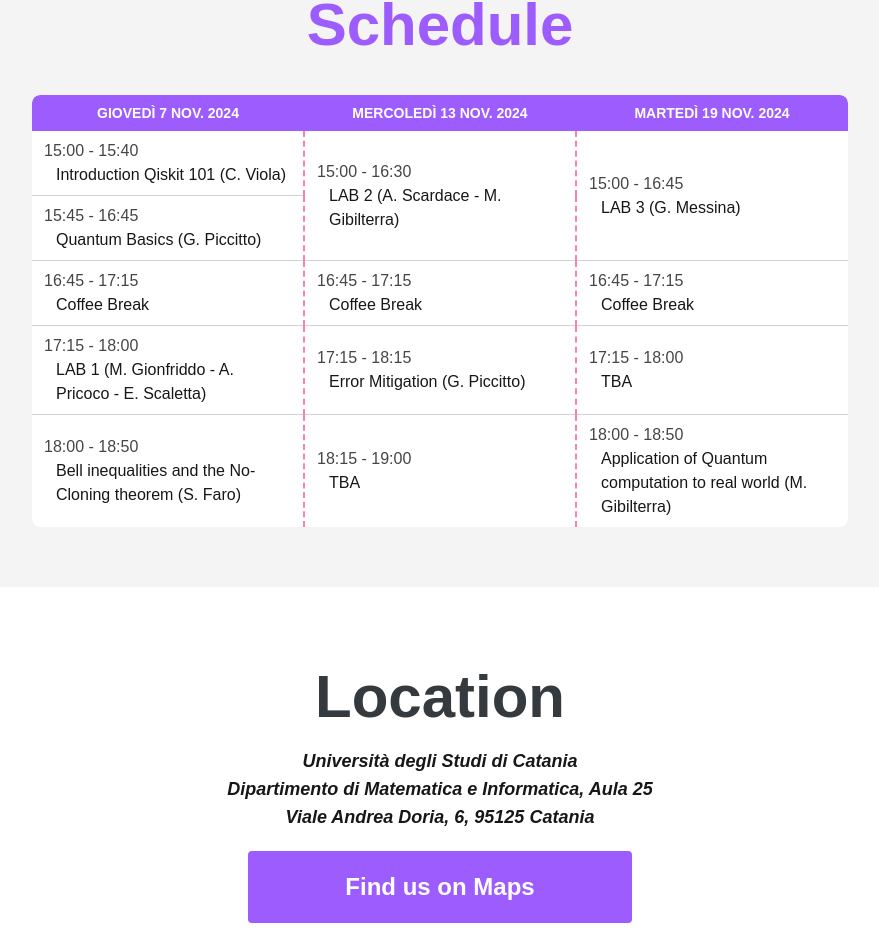
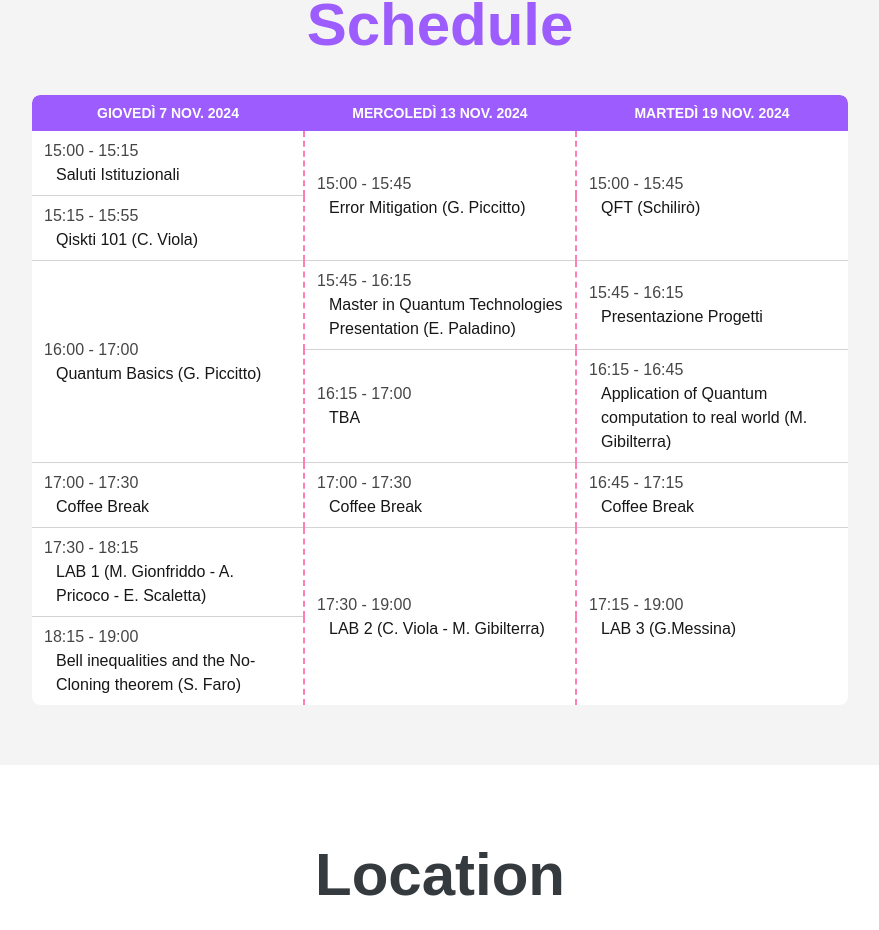
Before and after one commit to cataniaqiskitfallfest2024/qiskitfallfest2024-catania, a Next.js app: page /cataniaqiskitfallfest/ in a window 1280 px wide. Shown: the part 3223-4153 px from the top of the page, without its empty margins (200-1079 px from the left). Built offline with nearby package versions, Linux system fonts and the light colour scheme.

Commit message:
Update Schedule

```diff
--- a/app/components/schedule/Schedule.jsx
+++ b/app/components/schedule/Schedule.jsx
@@ -19,28 +19,35 @@ const Schedule = () => {
             </tr>
           </thead>
           <tbody className="text-xs md:text-base font-light">
-            <tr style={{height: '4rem', borderBottom: "1px solid lightgray"}}>
-              <td className="py-2 px-3 text-left hover:bg-[#FF7EB5] hover:text-white" style={{borderRight: "2px dashed #FF7EB5"}}><span className="opacity-80">15:00 - 15:40</span><br /> <span className="md:ms-3 block">Introduction Qiskit 101 (C. Viola)</span></td>
-              <td className="py-2 px-3 text-left hover:bg-[#FF7EB5] hover:text-white" style={{borderRight: "2px dashed #FF7EB5"}} rowSpan='2'><span className="opacity-80">15:00 - 16:30</span><br /> <span className="md:ms-3 block">LAB 2 (A. Scardace - M. Gibilterra)</span></td>
-              <td className="py-2 px-3 text-left hover:bg-[#FF7EB5] hover:text-white" rowSpan='2'><span className="opacity-80">15:00 - 16:45</span><br /> <span className="md:ms-3 block">LAB 3 (G. Messina)</span></td>
+          <tr style={{height: '4rem', borderBottom: "1px solid lightgray"}}>
+              <td className="py-2 px-3 text-left hover:bg-[#FF7EB5] hover:text-white" style={{borderRight: "2px dashed #FF7EB5"}}><span className="opacity-80">15:00 - 15:15</span><br /> <span className="md:ms-3 block">Saluti Istituzionali</span></td>
+              <td className="py-2 px-3 text-left hover:bg-[#FF7EB5] hover:text-white" style={{borderRight: "2px dashed #FF7EB5"}} rowSpan='2'><span className="opacity-80">15:00 - 15:45</span><br /> <span className="md:ms-3 block">Error Mitigation (G. Piccitto)</span></td>
+              <td className="py-2 px-3 text-left hover:bg-[#FF7EB5] hover:text-white" rowSpan='2'><span className="opacity-80">15:00 - 15:45</span><br /> <span className="md:ms-3 block">QFT (Schilirò)</span></td>
             </tr>
             <tr style={{height: '4rem', borderBottom: "1px solid lightgray"}}>
-              <td className="py-2 px-3 text-left hover:bg-[#FF7EB5] hover:text-white" style={{borderRight: "2px dashed #FF7EB5"}}><span className="opacity-80">15:45 - 16:45</span><br /> <span className="md:ms-3 block">Quantum Basics (G. Piccitto)</span></td>
+              <td className="py-2 px-3 text-left hover:bg-[#FF7EB5] hover:text-white" style={{borderRight: "2px dashed #FF7EB5"}}><span className="opacity-80">15:15 - 15:55</span><br /> <span className="md:ms-3 block">Qiskti 101 (C. Viola)</span></td>
             </tr>
             <tr style={{height: '4rem', borderBottom: "1px solid lightgray"}}>
-              <td className="py-2 px-3 text-left hover:bg-[#FF7EB5] hover:text-white" style={{borderRight: "2px dashed #FF7EB5"}}><span className="opacity-80">16:45 - 17:15</span><br /> <span className="md:ms-3 block">Coffee Break</span></td>
-              <td className="py-2 px-3 text-left hover:bg-[#FF7EB5] hover:text-white" style={{borderRight: "2px dashed #FF7EB5"}}><span className="opacity-80">16:45 - 17:15</span><br /> <span className="md:ms-3 block">Coffee Break</span></td>
+              <td className="py-2 px-3 text-left hover:bg-[#FF7EB5] hover:text-white" style={{borderRight: "2px dashed #FF7EB5"}} rowSpan='2'><span className="opacity-80">16:00 - 17:00</span><br /> <span className="md:ms-3 block">Quantum Basics (G. Piccitto)</span></td>
+              <td className="py-2 px-3 text-left hover:bg-[#FF7EB5] hover:text-white" style={{borderRight: "2px dashed #FF7EB5"}}><span className="opacity-80">15:45 - 16:15</span><br /> <span className="md:ms-3 block">Master in Quantum Technologies Presentation (E. Paladino)</span></td>
+              <td className="py-2 px-3 text-left hover:bg-[#FF7EB5] hover:text-white"><span className="opacity-80">15:45 - 16:15</span><br /> <span className="md:ms-3 block">Presentazione Progetti</span></td>
+            </tr>
+            <tr style={{height: '4rem', borderBottom: "1px solid lightgray"}}>
+              <td className="py-2 px-3 text-left hover:bg-[#FF7EB5] hover:text-white" style={{borderRight: "2px dashed #FF7EB5"}}><span className="opacity-80">16:15 - 17:00</span><br /> <span className="md:ms-3 block">TBA</span></td>
+              <td className="py-2 px-3 text-left hover:bg-[#FF7EB5] hover:text-white"><span className="opacity-80">16:15 - 16:45</span><br /> <span className="md:ms-3 block">Application of Quantum computation to real world (M. Gibilterra)</span></td>
+            </tr>
+            <tr style={{height: '4rem', borderBottom: "1px solid lightgray"}}>
+              <td className="py-2 px-3 text-left hover:bg-[#FF7EB5] hover:text-white" style={{borderRight: "2px dashed #FF7EB5"}}><span className="opacity-80">17:00 - 17:30</span><br /> <span className="md:ms-3 block">Coffee Break</span></td>
+              <td className="py-2 px-3 text-left hover:bg-[#FF7EB5] hover:text-white" style={{borderRight: "2px dashed #FF7EB5"}}><span className="opacity-80">17:00 - 17:30</span><br /> <span className="md:ms-3 block">Coffee Break</span></td>
               <td className="py-2 px-3 text-left hover:bg-[#FF7EB5] hover:text-white"><span className="opacity-80">16:45 - 17:15</span><br /> <span className="md:ms-3 block">Coffee Break</span></td>
             </tr>
             <tr style={{height: '4rem', borderBottom: "1px solid lightgray"}}>
-              <td className="py-2 px-3 text-left hover:bg-[#FF7EB5] hover:text-white" style={{borderRight: "2px dashed #FF7EB5"}}><span className="opacity-80">17:15 - 18:00</span><br /> <span className="md:ms-3 block">LAB 1 (M. Gionfriddo - A. Pricoco - E. Scaletta)</span></td>
-              <td className="py-2 px-3 text-left hover:bg-[#FF7EB5] hover:text-white" style={{borderRight: "2px dashed #FF7EB5"}}><span className="opacity-80">17:15 - 18:15</span><br /> <span className="md:ms-3 block">Error Mitigation (G. Piccitto)</span></td>
-              <td className="py-2 px-3 text-left hover:bg-[#FF7EB5] hover:text-white"><span className="opacity-80">17:15 - 18:00</span><br /> <span className="md:ms-3 block">TBA</span></td>
+              <td className="py-2 px-3 text-left hover:bg-[#FF7EB5] hover:text-white" style={{borderRight: "2px dashed #FF7EB5"}}><span className="opacity-80">17:30 - 18:15</span><br /> <span className="md:ms-3 block">LAB 1 (M. Gionfriddo - A. Pricoco - E. Scaletta)</span></td>
+              <td className="py-2 px-3 text-left hover:bg-[#FF7EB5] hover:text-white" rowSpan='2' style={{borderRight: "2px dashed #FF7EB5"}}><span className="opacity-80">17:30 - 19:00</span><br /> <span className="md:ms-3 block">LAB 2 (C. Viola - M. Gibilterra)</span></td>
+              <td className="py-2 px-3 text-left hover:bg-[#FF7EB5] hover:text-white" rowSpan='2'><span className="opacity-80">17:15 - 19:00</span><br /> <span className="md:ms-3 block">LAB 3 (G.Messina)</span></td>
             </tr>
             <tr style={{height: '4rem'}}>
-              <td className="py-2 px-3 text-left hover:bg-[#FF7EB5] hover:text-white" style={{borderRight: "2px dashed #FF7EB5"}}><span className="opacity-80">18:00 - 18:50</span><br /> <span className="md:ms-3 block">Bell inequalities and the No-Cloning theorem (S. Faro)</span></td>
-              <td className="py-2 px-3 text-left hover:bg-[#FF7EB5] hover:text-white" style={{borderRight: "2px dashed #FF7EB5"}}><span className="opacity-80">18:15 - 19:00</span><br /> <span className="md:ms-3 block">TBA</span></td>
-              <td className="py-2 px-3 text-left hover:bg-[#FF7EB5] hover:text-white"><span className="opacity-80">18:00 - 18:50</span><br /> <span className="md:ms-3 block">Application of Quantum computation to real world (M. Gibilterra)</span></td>
+              <td className="py-2 px-3 text-left hover:bg-[#FF7EB5] hover:text-white" style={{borderRight: "2px dashed #FF7EB5"}}><span className="opacity-80">18:15 - 19:00</span><br /> <span className="md:ms-3 block">Bell inequalities and the No-Cloning theorem (S. Faro)</span></td>
             </tr>
           </tbody>
         </table>
```
